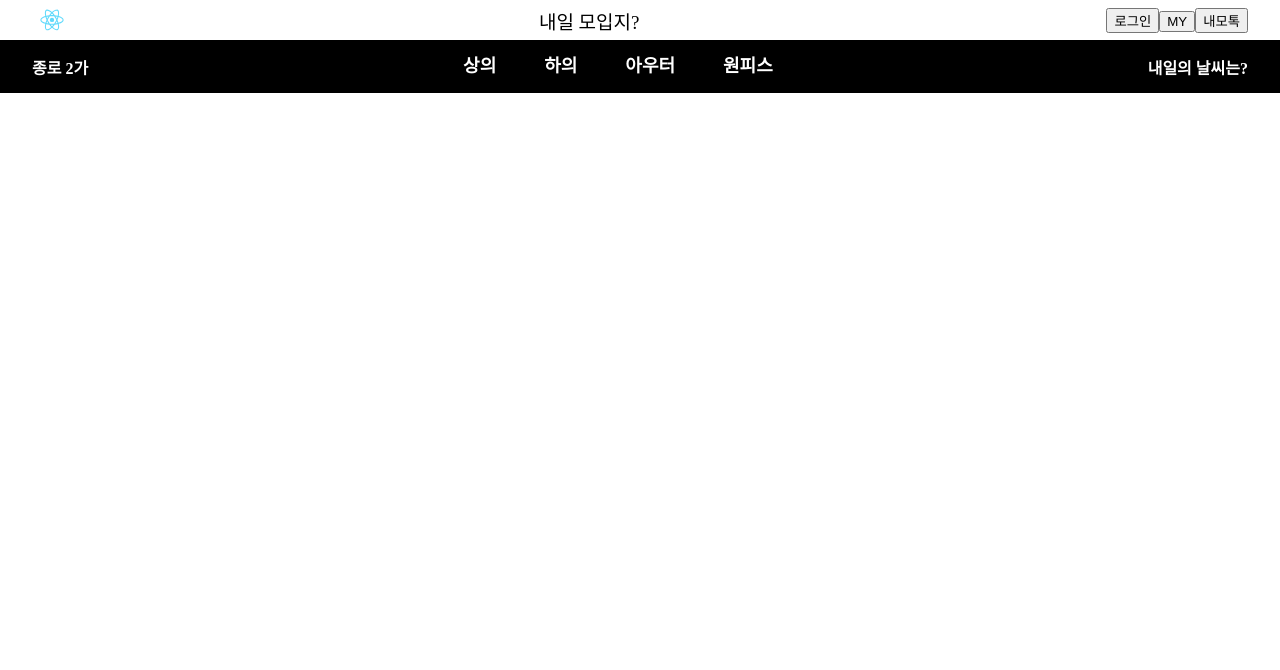
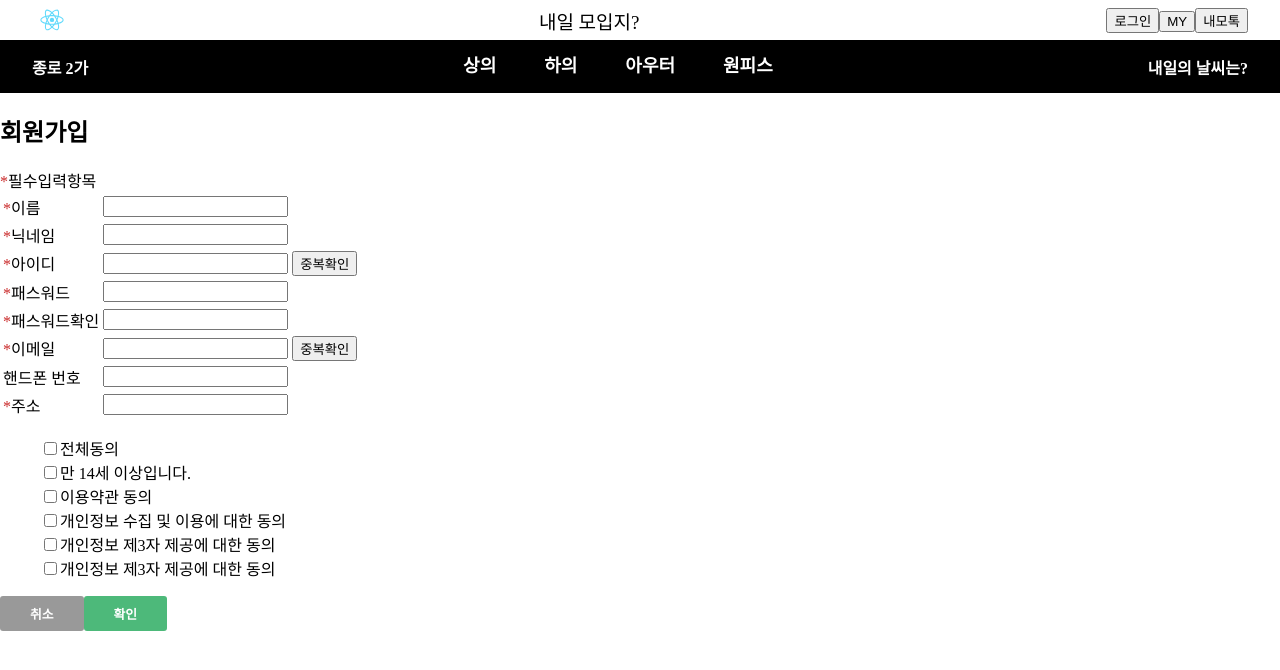
Before and after one commit to yengs/NEMO-react, a React (Create React App) app in the folder nemo-project/: page / in a window 1280 px wide. Shown: the top 670 px of the page. Built offline with nearby package versions, Linux system fonts and the light colour scheme.

Commit message:
join page

```diff
--- a/nemo-project/package.json
+++ b/nemo-project/package.json
@@ -6,6 +6,7 @@
     "@testing-library/jest-dom": "^5.16.5",
     "@testing-library/react": "^13.4.0",
     "@testing-library/user-event": "^13.5.0",
+    "axios": "^1.1.3",
     "react": "^18.2.0",
     "react-dom": "^18.2.0",
     "react-scripts": "5.0.1",
--- a/nemo-project/src/App.js
+++ b/nemo-project/src/App.js
@@ -1,10 +1,12 @@
 import './common.css';
 import Header from './Header';
+import Join from './Join';
 
 function App() {
   return (
     <div className="App">
       <Header />
+      <Join />
     </div>
   );
 }
--- /dev/null
+++ b/nemo-project/src/Join.js
@@ -0,0 +1,159 @@
+import { useState } from "react";
+import axios from "axios";
+
+function Join() {
+
+    const [mName, setMname] = useState('');
+    const [mNickname, setMnickname] = useState('');
+    const [mId, setMid] = useState('');
+    const [mPw, setMpw] = useState('');
+    const [mPwCheck, setMpwCheck] = useState('');
+    const [mEmail, setMemail] = useState('');
+    const [mPhone, setMphone] = useState('');
+    const [mAddress, setMaddress] = useState('');
+
+    const handlerChangeName = (e) => setMname(e.target.value);
+    const handlerChangeNickname = (e) => setMnickname(e.target.value);
+    const handlerChangeId = (e) => setMid(e.target.value);
+    const handlerChangePw = (e) => setMpw(e.target.value);
+    const handlerChangePwCheck = (e) => setMpwCheck(e.target.value);
+    const handlerChangeEmail = (e) => setMemail(e.target.value);
+    const handlerChangePhone = (e) => setMphone(e.target.value);
+    const handlerChangeAddress = (e) => setMaddress(e.target.value);
+
+    const memberDataInsert = (e) => {
+        e.preventDefault();
+
+        const memberInfo = {
+            "memberName" : mName,
+            "memberNickname" : mNickname,
+            "memberId" : mId,
+            "memberPw" : mPw,
+            "memberEmail" : mEmail,
+            "memberPhone" : mPhone,
+            "memberAddress" : mAddress
+        }
+
+        axios.post('http://localhost:8080/api/member/join',
+        {
+            memberInfo
+        })
+        .then(response => {
+            if(response.status === 200) {
+                alert("회원가입완료");
+            } else {
+                alert("회원가입 실패");
+                return;
+            }
+        })
+        .catch(error => {
+            alert("에러");
+            console.log(memberInfo);
+        });
+    };
+
+    return (
+        <>
+            <div className="pageTitle">
+                <h2>회원가입</h2>
+            </div>
+            <form>
+                <div className="inputTable">
+                    <div className="requiredMark">필수입력항목</div>
+                    <table>
+                        <tbody>
+                            <tr>
+                                <td className="requiredMark">이름</td>
+                                <td colSpan="2">
+                                    <input type="text" name="mName" value={mName} onChange={handlerChangeName} required />
+                                </td>
+                            </tr>
+                            <tr>
+                                <td className="requiredMark">닉네임</td>
+                                <td colSpan="2">
+                                    <input type="text" name="mNickname" value={mNickname} onChange={handlerChangeNickname} required />
+                                </td>
+                            </tr>
+                            <tr>
+                                <td className="requiredMark">아이디</td>
+                                <td>
+                                    <input type="text" name="mId" value={mId} onChange={handlerChangeId} required />
+                                </td>
+                                <td>
+                                    <button>중복확인</button>
+                                </td>
+                            </tr>
+                            <tr>
+                                <td className="requiredMark">패스워드</td>
+                                <td colSpan="2">
+                                    <input type="text" name="mPw" value={mPw} onChange={handlerChangePw} required />
+                                </td>
+                            </tr>
+                            <tr>
+                                <td className="requiredMark">패스워드확인</td>
+                                <td colSpan="2">
+                                    <input type="text" name="mIdCheck" value={mPwCheck} onChange={handlerChangePwCheck} required />
+                                </td>
+                            </tr>
+                            <tr>
+                                <td className="requiredMark">이메일</td>
+                                <td>
+                                    <input type="text" name="mEmail" value={mEmail} onChange={handlerChangeEmail} required />
+                                </td>
+                                <td>
+                                    <button>중복확인</button>
+                                </td>
+                            </tr>
+                            <tr>
+                                <td>핸드폰 번호</td>
+                                <td colSpan="2">
+                                    <input type="text" name="mPhone" value={mPhone} onChange={handlerChangePhone} />
+                                </td>
+                            </tr>
+                            <tr>
+                                <td className="requiredMark">주소</td>
+                                <td colSpan="2">
+                                    <input type="text" name="mAddress" value={mAddress} onChange={handlerChangeAddress} required />
+                                </td>
+                            </tr>
+                        </tbody>
+                    </table>
+                </div>
+                <div className="accept">
+                    <ul style={{"listStyle":"none"}}>
+                        <li>
+                            <input type="checkbox" />
+                            <span>전체동의</span>
+                        </li>
+                        <li>
+                            <input type="checkbox" />
+                            <span className="req">만 14세 이상입니다.</span>
+                        </li>
+                        <li>
+                            <input type="checkbox" />
+                            <span className="req">이용약관 동의</span>
+                        </li>
+                        <li>
+                            <input type="checkbox" />
+                            <span className="req">개인정보 수집 및 이용에 대한 동의</span>
+                        </li>
+                        <li>
+                            <input type="checkbox" />
+                            <span className="req">개인정보 제3자 제공에 대한 동의</span>
+                        </li>
+                        <li>
+                            <input type="checkbox" />
+                            <span className="selctive">개인정보 제3자 제공에 대한 동의</span>
+                        </li>
+                    </ul>
+                </div>
+                <div className="btnWrap">
+                    <input type="button" value="취소" className="grayBtn" />
+                    <input type="submit" value="확인" className="greenBtn" onClick={memberDataInsert} />
+                </div>
+            </form>
+        </>
+    )
+}
+
+export default Join;
--- a/nemo-project/src/common.css
+++ b/nemo-project/src/common.css
@@ -1,4 +1,29 @@
 @import url('https://fonts.googleapis.com/css2?family=Nanum+Gothic:wght@400;700;800&display=swap');
+
+.requiredMark::before {
+  content: "*";
+  color: rgb(202, 43, 43);
+}
+
+input[type=button], input[type=submit] {
+  border: none;
+  border-radius: 3px;
+  padding: 8px 30px;
+  font-weight: 800;
+  font-size: 0.8rem;
+}
+
+.grayBtn {
+  background-color: #999;
+  color: #fff;
+}
+
+.greenBtn {
+  background-color: rgb(77, 185, 122);
+  color: #fff;
+}
+
+/* ---------------------------------------------------------- */
 
 .App {
   width: 100%;
```
Also changed, not shown: 1 other file (tests, documents, lock files or other folders).
